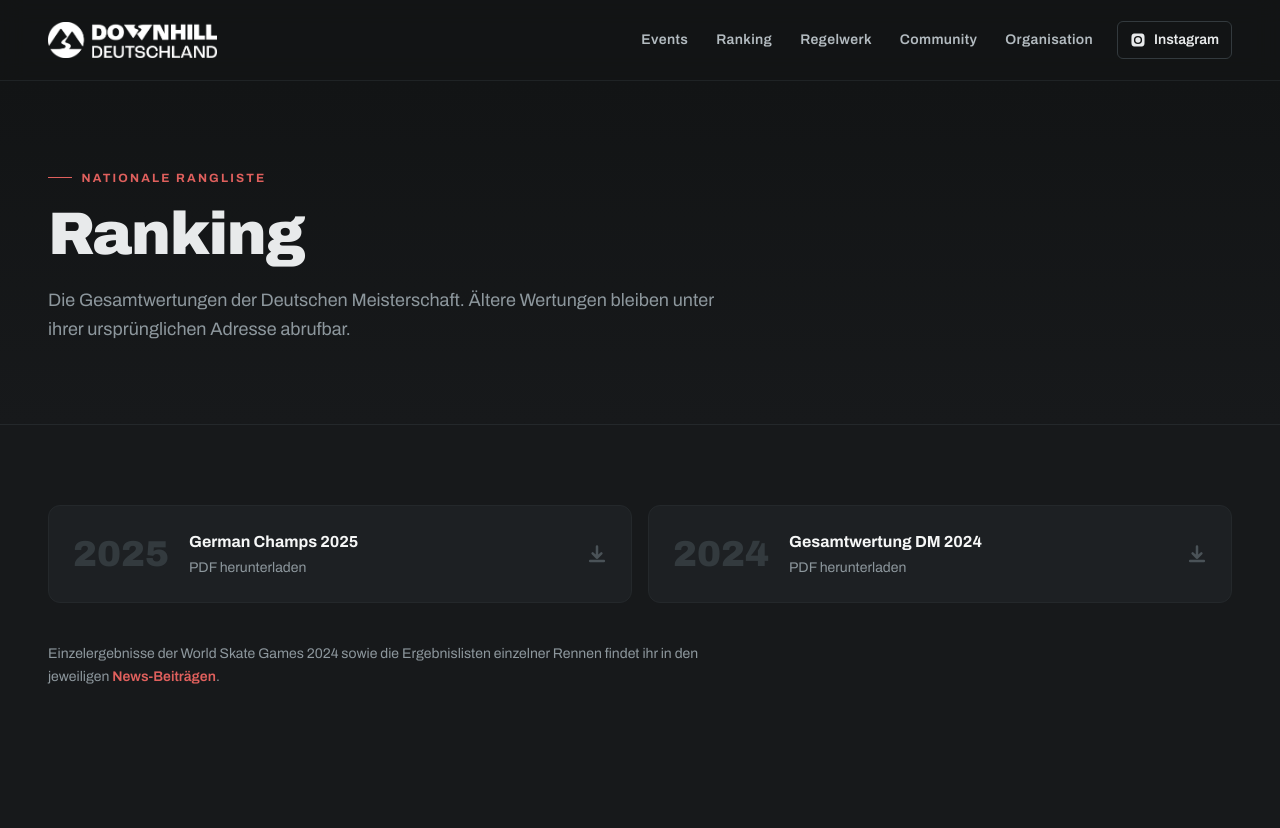
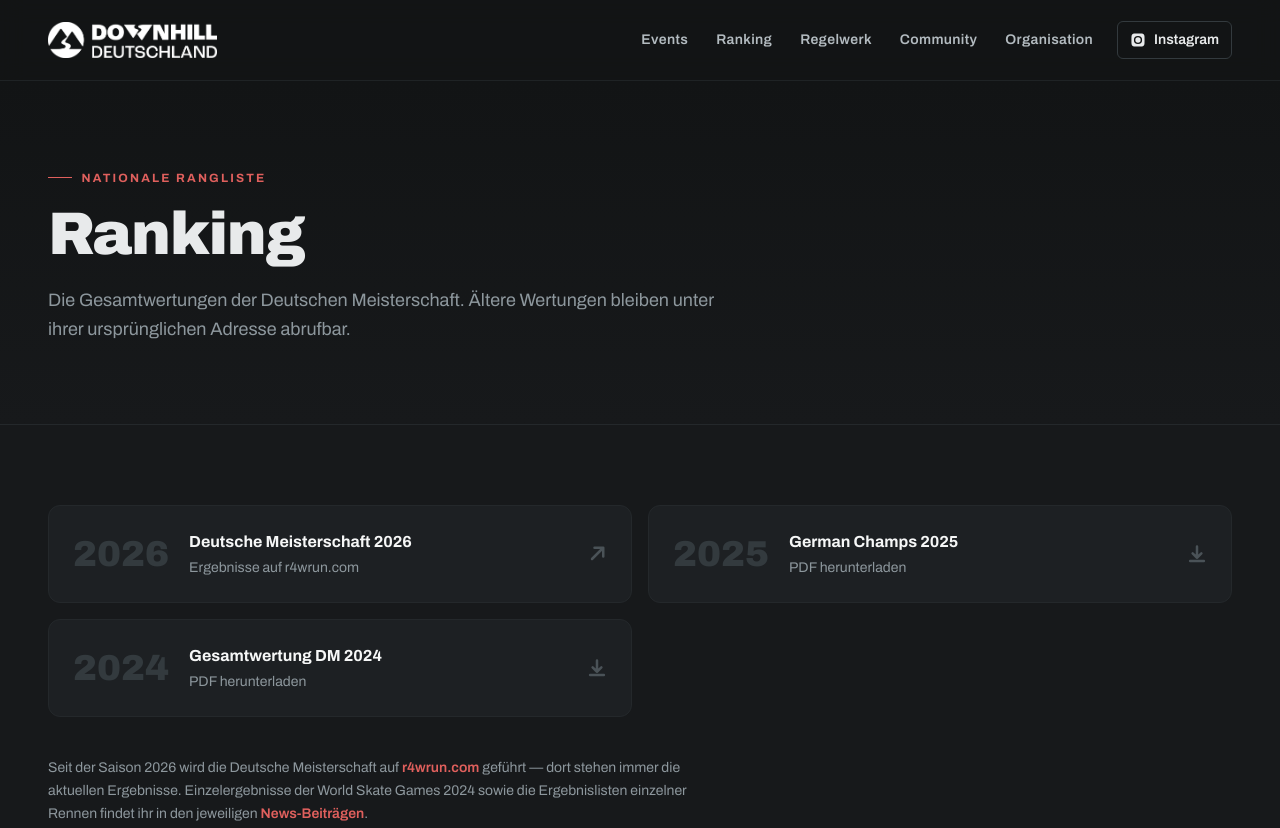
Before and after one commit to axldd/dhd-page, an Astro site: page /ranking in a window 1280 px wide. Shown: the top 828 px of the page. Built offline with nearby package versions, Linux system fonts and the light colour scheme; Astro itself is replaced by a stand-in of ours.

Commit message:
Ranking: add 2026, tracked externally on r4wrun.com
From the 2026 season there is no PDF - the championship is tracked on
r4wrun.com. The ranking list now handles two kinds of entry: 'pdf' keeps the
original WordPress upload path and a download icon, 'external' links out with
an external-link icon and rel="noopener".

The 2026 URL is the one already linked from the champions-2026 post.

Co-Authored-By: Claude Opus 5 <noreply@anthropic.com>

```diff
--- a/src/pages/ranking.astro
+++ b/src/pages/ranking.astro
@@ -3,28 +3,44 @@ import Base from '../layouts/Base.astro';
 import PageHeader from '../components/PageHeader.astro';
 
 /**
- * Ranking PDFs. `file` is the original WordPress upload path and must not change
- * — these links are shared around and have to keep resolving forever.
- * To add a season: drop the PDF into public/wp-content/uploads/<year>/ and add
- * an entry at the top of this list.
+ * Seasons of the national ranking, newest first.
+ *
+ * Two kinds of entry:
+ *   kind: 'pdf'      `href` is the original WordPress upload path and must not
+ *                    change — those links are shared around and have to keep
+ *                    resolving forever. Drop new PDFs into
+ *                    public/wp-content/uploads/<year>/ and add an entry here.
+ *   kind: 'external' the season is tracked on someone else's site (from 2026 on
+ *                    that is r4wrun.com), so we just link out.
  */
 const rankings = [
   {
+    year: '2026',
+    label: 'Deutsche Meisterschaft 2026',
+    kind: 'external' as const,
+    href: 'https://r4wrun.com/championships/deutsche-meisterschaft-dqL1CKqC',
+    meta: 'Ergebnisse auf r4wrun.com',
+  },
+  {
     year: '2025',
     label: 'German Champs 2025',
-    file: '/wp-content/uploads/2026/01/2025-german-champs.pdf',
+    kind: 'pdf' as const,
+    href: '/wp-content/uploads/2026/01/2025-german-champs.pdf',
+    meta: 'PDF herunterladen',
   },
   {
     year: '2024',
     label: 'Gesamtwertung DM 2024',
-    file: '/wp-content/uploads/2024/09/Gesamtwertung-DM-2024.pdf',
+    kind: 'pdf' as const,
+    href: '/wp-content/uploads/2024/09/Gesamtwertung-DM-2024.pdf',
+    meta: 'PDF herunterladen',
   },
 ];
 ---
 
 <Base
   title="Ranking"
-  description="Die nationale Rangliste von Downhill Deutschland: Gesamtwertungen der Deutschen Meisterschaft als PDF."
+  description="Die nationale Rangliste von Downhill Deutschland: die Gesamtwertungen der Deutschen Meisterschaft, Saison für Saison."
 >
   <PageHeader
     eyebrow="Nationale Rangliste"
@@ -37,26 +53,42 @@ const rankings = [
       {
         rankings.map((entry) => (
           <li class="group relative flex items-center gap-5 rounded-xl border border-ink-800 bg-ink-850 p-6 transition-colors hover:border-brand">
-            <span class="font-display text-4xl font-black leading-none text-ink-700 transition-colors group-hover:text-brand" aria-hidden="true">
+            <span
+              class="font-display text-4xl font-black leading-none text-ink-700 transition-colors group-hover:text-brand"
+              aria-hidden="true"
+            >
               {entry.year}
             </span>
+
             <span class="min-w-0 flex-1">
               <span class="block font-bold text-ink-50">
-                <a href={entry.file} download class="after:absolute after:inset-0">
+                <a
+                  href={entry.href}
+                  download={entry.kind === 'pdf' ? true : undefined}
+                  rel={entry.kind === 'external' ? 'noopener' : undefined}
+                  class="after:absolute after:inset-0"
+                >
                   {entry.label}
                 </a>
               </span>
-              <span class="mt-1 block text-sm text-ink-400">PDF herunterladen</span>
+              <span class="mt-1 block text-sm text-ink-400">{entry.meta}</span>
             </span>
+
             <svg
               viewBox="0 0 16 16"
               class="h-5 w-5 shrink-0 text-ink-600 transition-colors group-hover:text-brand-bright"
               fill="none"
               stroke="currentColor"
               stroke-width="2"
+              stroke-linecap="round"
+              stroke-linejoin="round"
               aria-hidden="true"
             >
-              <path d="M8 2v9m0 0 3.5-3.5M8 11 4.5 7.5M2.5 13.5h11" stroke-linecap="round" stroke-linejoin="round" />
+              {entry.kind === 'pdf' ? (
+                <path d="M8 2v9m0 0 3.5-3.5M8 11 4.5 7.5M2.5 13.5h11" />
+              ) : (
+                <path d="M6 3h7v7M13 3 4 12" />
+              )}
             </svg>
           </li>
         ))
@@ -64,8 +96,15 @@ const rankings = [
     </ul>
 
     <p class="mt-10 max-w-2xl text-sm leading-relaxed text-ink-400">
-      Einzelergebnisse der World Skate Games 2024 sowie die Ergebnislisten einzelner Rennen findet
-      ihr in den jeweiligen <a href="/" class="font-semibold text-brand-bright hover:text-ink-50">News-Beiträgen</a>.
+      Seit der Saison 2026 wird die Deutsche Meisterschaft auf <a
+        href="https://r4wrun.com"
+        rel="noopener"
+        class="font-semibold text-brand-bright hover:text-ink-50">r4wrun.com</a
+      > geführt — dort stehen immer die aktuellen Ergebnisse. Einzelergebnisse der World Skate Games
+      2024 sowie die Ergebnislisten einzelner Rennen findet ihr in den jeweiligen <a
+        href="/"
+        class="font-semibold text-brand-bright hover:text-ink-50">News-Beiträgen</a
+      >.
     </p>
   </div>
 </Base>
```
